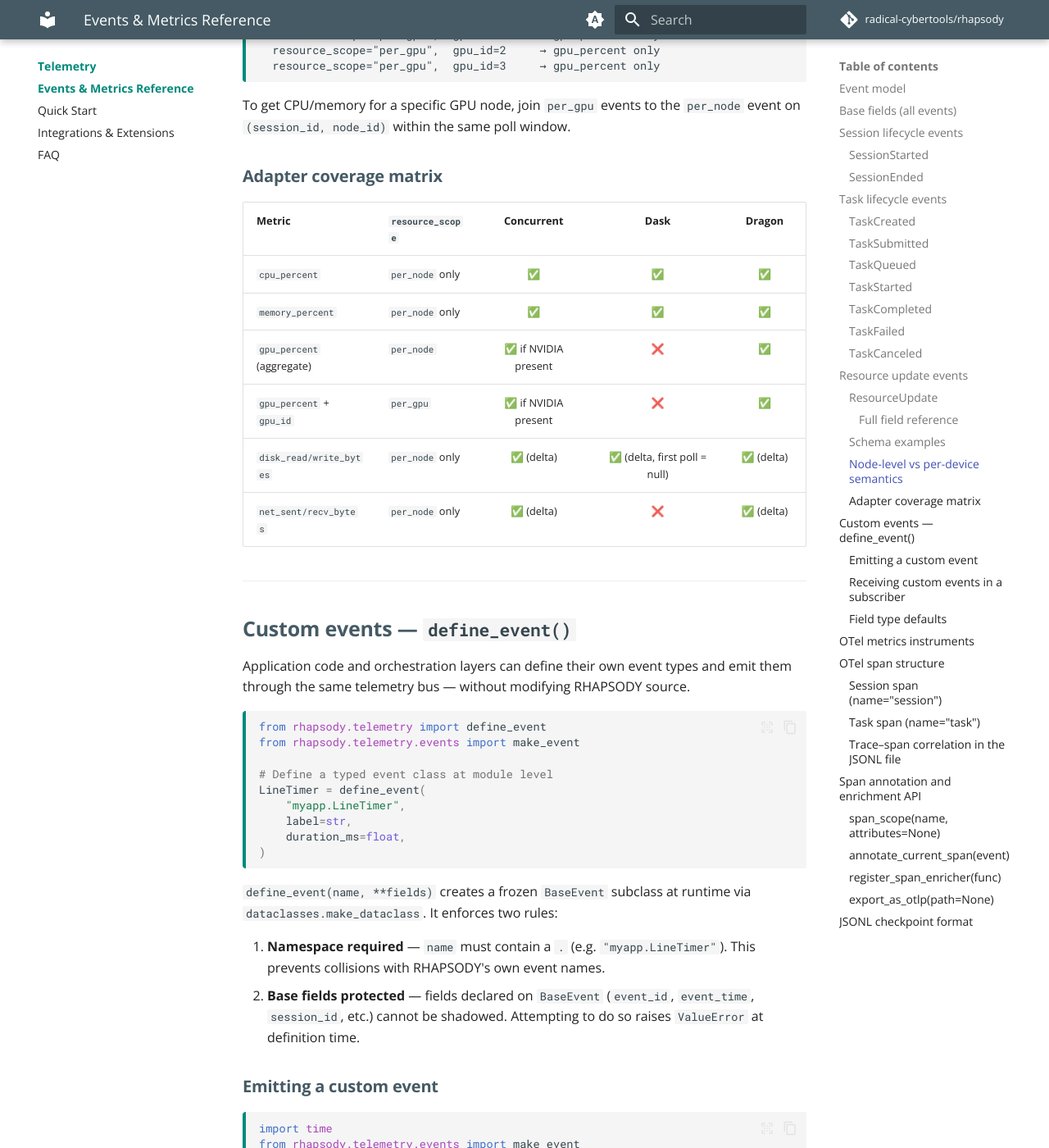
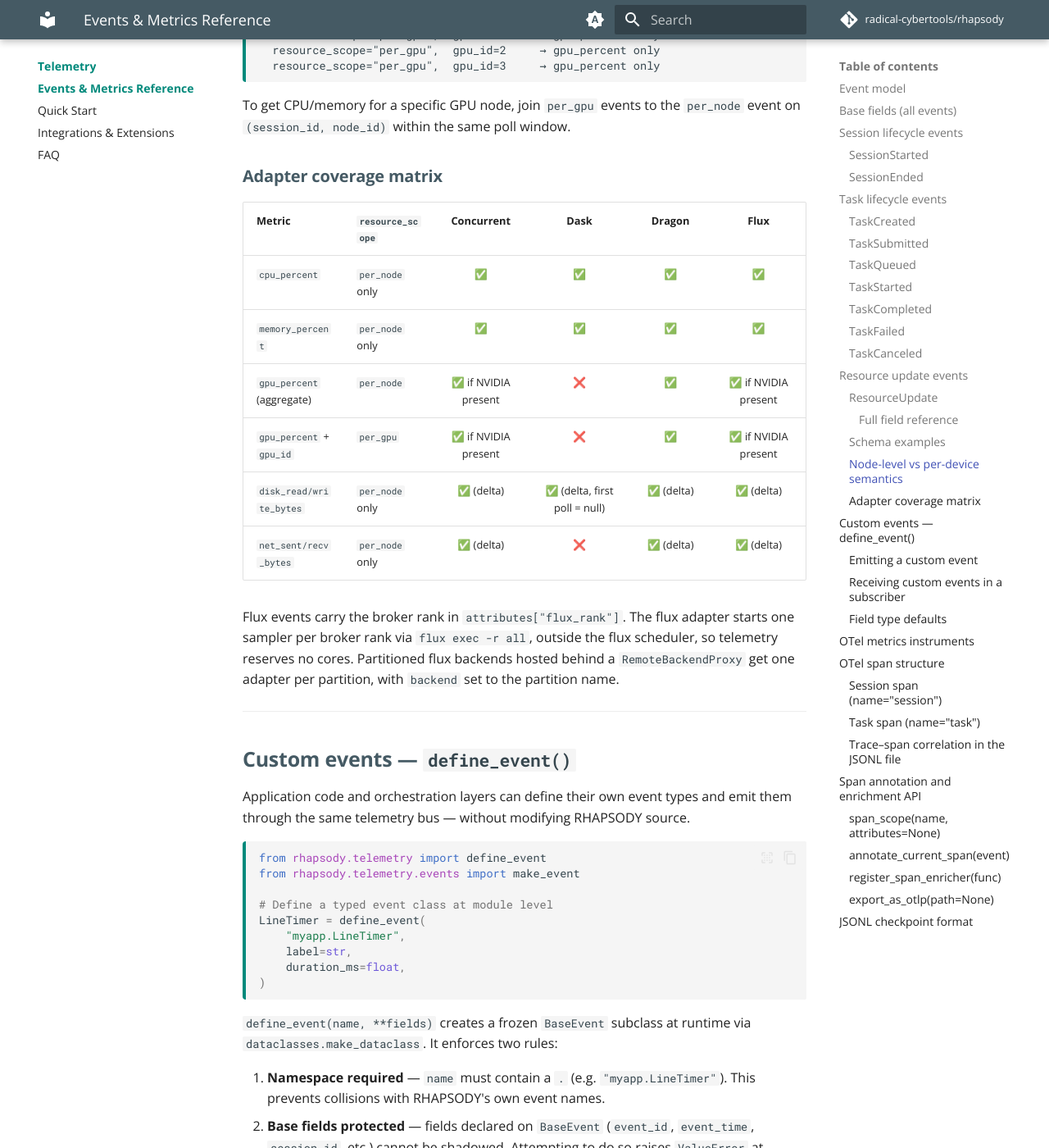
Before and after one commit to radical-cybertools/rhapsody, an MkDocs documentation site: the page built from docs/telemetry/reference.md, in a window 1280 px wide and 1400 px high, scrolled down 7292 px. Shown: the whole window at 82% size. Built offline with MkDocs 1.6.1 and Material for MkDocs 9.7.7, drawn with Linux system fonts in a browser that asks for light colours; comment, search, counter and statistics services are not loaded.

Commit message:
telemetry: add psutil to the [telemetry] extra, document flux adapter
Without psutil the concurrent and flux samplers are no-ops.

Co-Authored-By: Claude Opus 5.5 <noreply@anthropic.com>

```diff
--- a/docs/telemetry/reference.md
+++ b/docs/telemetry/reference.md
@@ -280,14 +280,20 @@ To get CPU/memory for a specific GPU node, join `per_gpu` events to the `per_nod
 
 ### Adapter coverage matrix
 
-| Metric | `resource_scope` | Concurrent | Dask | Dragon |
-|---|---|:---:|:---:|:---:|
-| `cpu_percent` | `per_node` only | ✅ | ✅ | ✅ |
-| `memory_percent` | `per_node` only | ✅ | ✅ | ✅ |
-| `gpu_percent` (aggregate) | `per_node` | ✅ if NVIDIA present | ❌ | ✅ |
-| `gpu_percent` + `gpu_id` | `per_gpu` | ✅ if NVIDIA present | ❌ | ✅ |
-| `disk_read/write_bytes` | `per_node` only | ✅ (delta) | ✅ (delta, first poll = null) | ✅ (delta) |
-| `net_sent/recv_bytes` | `per_node` only | ✅ (delta) | ❌ | ✅ (delta) |
+| Metric | `resource_scope` | Concurrent | Dask | Dragon | Flux |
+|---|---|:---:|:---:|:---:|:---:|
+| `cpu_percent` | `per_node` only | ✅ | ✅ | ✅ | ✅ |
+| `memory_percent` | `per_node` only | ✅ | ✅ | ✅ | ✅ |
+| `gpu_percent` (aggregate) | `per_node` | ✅ if NVIDIA present | ❌ | ✅ | ✅ if NVIDIA present |
+| `gpu_percent` + `gpu_id` | `per_gpu` | ✅ if NVIDIA present | ❌ | ✅ | ✅ if NVIDIA present |
+| `disk_read/write_bytes` | `per_node` only | ✅ (delta) | ✅ (delta, first poll = null) | ✅ (delta) | ✅ (delta) |
+| `net_sent/recv_bytes` | `per_node` only | ✅ (delta) | ❌ | ✅ (delta) | ✅ (delta) |
+
+Flux events carry the broker rank in `attributes["flux_rank"]`.  The flux adapter
+starts one sampler per broker rank via `flux exec -r all`, outside the flux
+scheduler, so telemetry reserves no cores.  Partitioned flux backends hosted
+behind a `RemoteBackendProxy` get one adapter per partition, with `backend` set
+to the partition name.
 
 ---
 
--- a/pyproject.toml
+++ b/pyproject.toml
@@ -43,7 +43,7 @@ dependencies = [
 
 [project.optional-dependencies]
 # Telemetry
-telemetry = ["opentelemetry-sdk>=1.20.0", "nvidia-ml-py"]
+telemetry = ["opentelemetry-sdk>=1.20.0", "nvidia-ml-py", "psutil>=5.9.0"]
 
 # Backend-specific dependencies
 dask = ["dask[distributed]>=2023.0.0"]
```
Also changed, not shown: docs/telemetry/faq.md (+3 -2 lines), docs/telemetry/index.md (+1 -0 lines), docs/telemetry/quickstart.md (+3 -3 lines).
